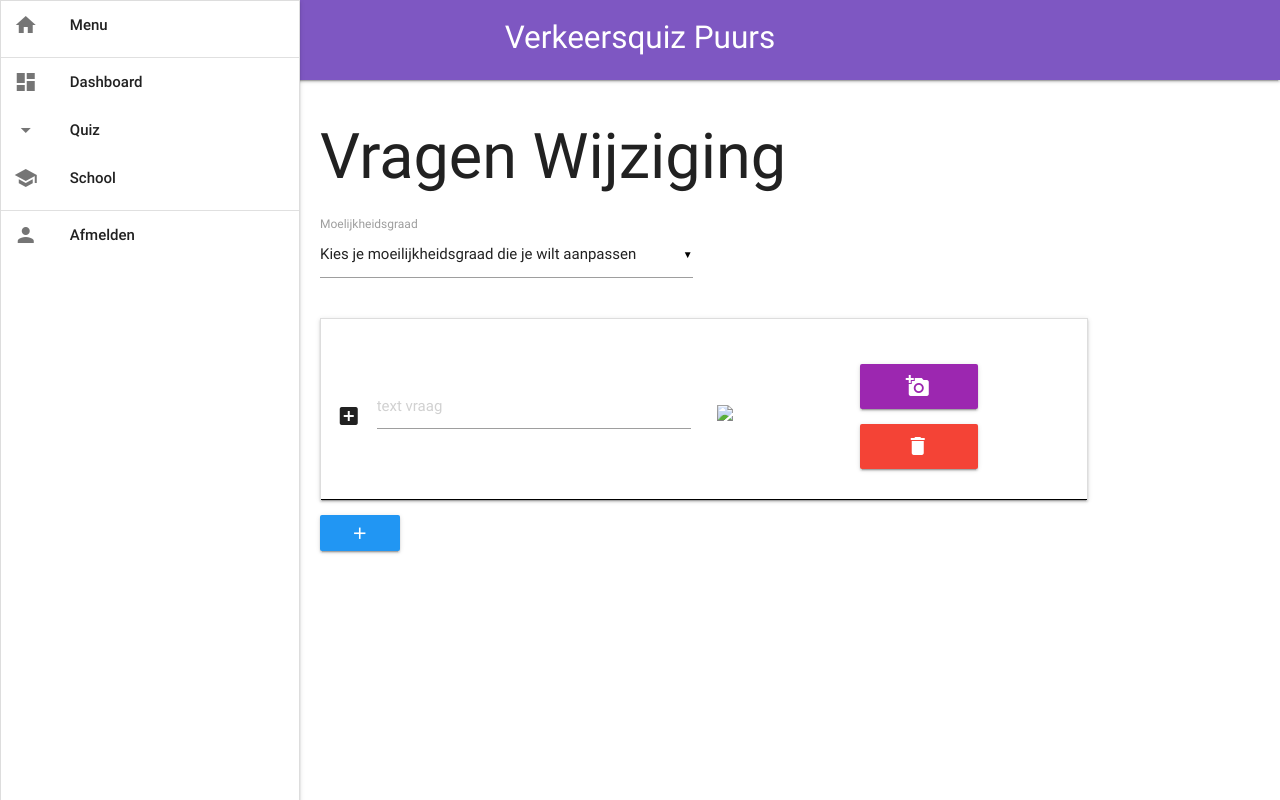
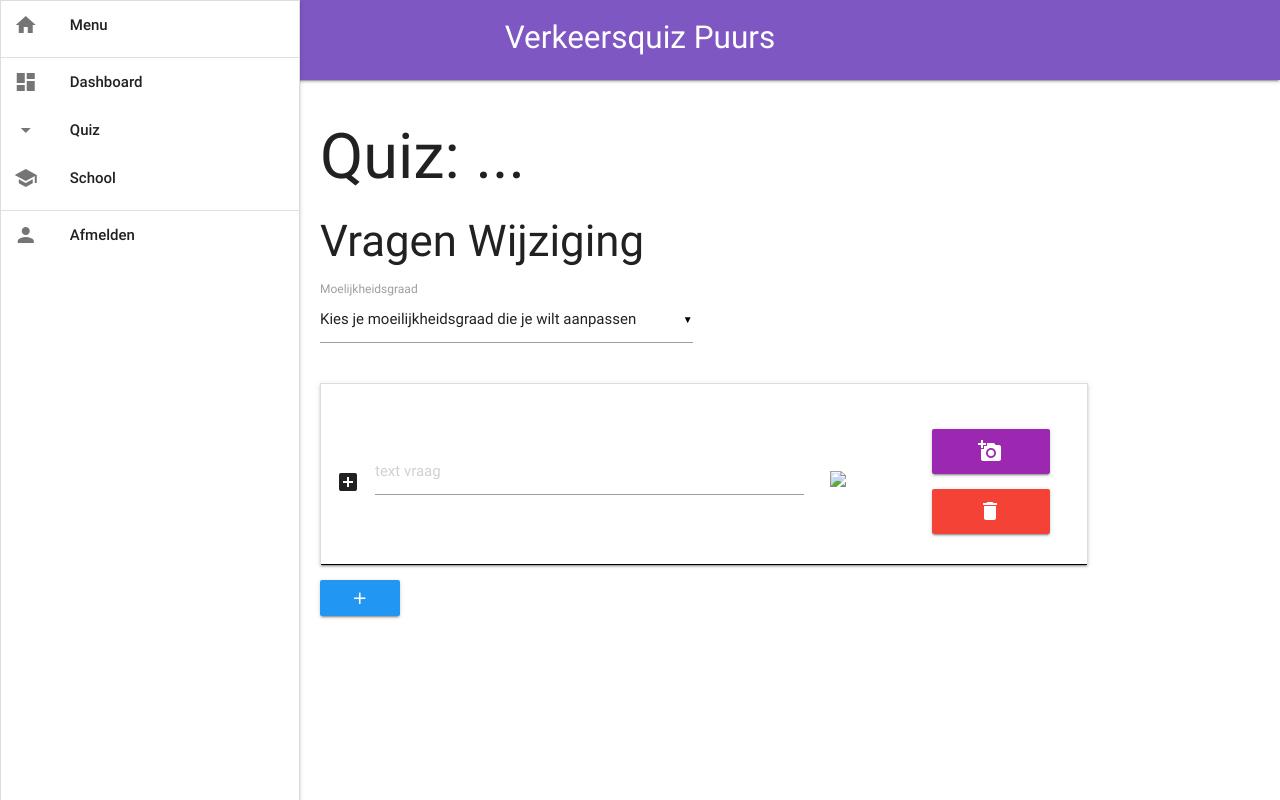
Before and after one commit to Renzie/Verkeersquiz-Puurs, a PHP site: page /website/editquestions.php in a window 1280 px wide. Run offline with PHP 8.4, Linux system fonts and the light colour scheme; some libraries are stand-ins or nearby versions.

Commit message:
morning commit

```diff
--- a/website/editquestions.php
+++ b/website/editquestions.php
@@ -1,9 +1,11 @@
 <?php
 require_once "head.html";
 
+
 ?>
     <div id="wijzigvragen" class="col s12">
-        <h1>Vragen Wijziging</h1>
+        <h1>Quiz: ...</h1>
+        <h3>Vragen Wijziging</h3>
         <div class="row">
             <div class="input-field col s6">
                 <select>
@@ -18,9 +20,10 @@ require_once "head.html";
 
         <ul class="questions collapsible" data-collapsible="expandable">
             <li class="question">
-                <div class="collapsible-header valign-wrapper input-field"><i class="material-icons">add_box</i><input
-                        style="width:50%" class=" " type="text" placeholder="text vraag"/>
-                    <img class="materialboxed questionimg" src="#">
+                <div class="collapsible-header valign-wrapper input-field">
+                  <i class="material-icons">add_box</i>
+                  <input style="" class=" " type="text" placeholder="text vraag"/>
+                  <img class="materialboxed questionimg" src="#">
                     <div class="questionsettings file-field input-field">
                         <a data-tooltip="Voeg een foto toe"
                            class=" btn tooltipped btn-large waves-effect waves-light purple"><i
@@ -67,5 +70,4 @@ require_once "head.html";
 <?php
 
 require_once "tail.html";
-
 ?>
```
